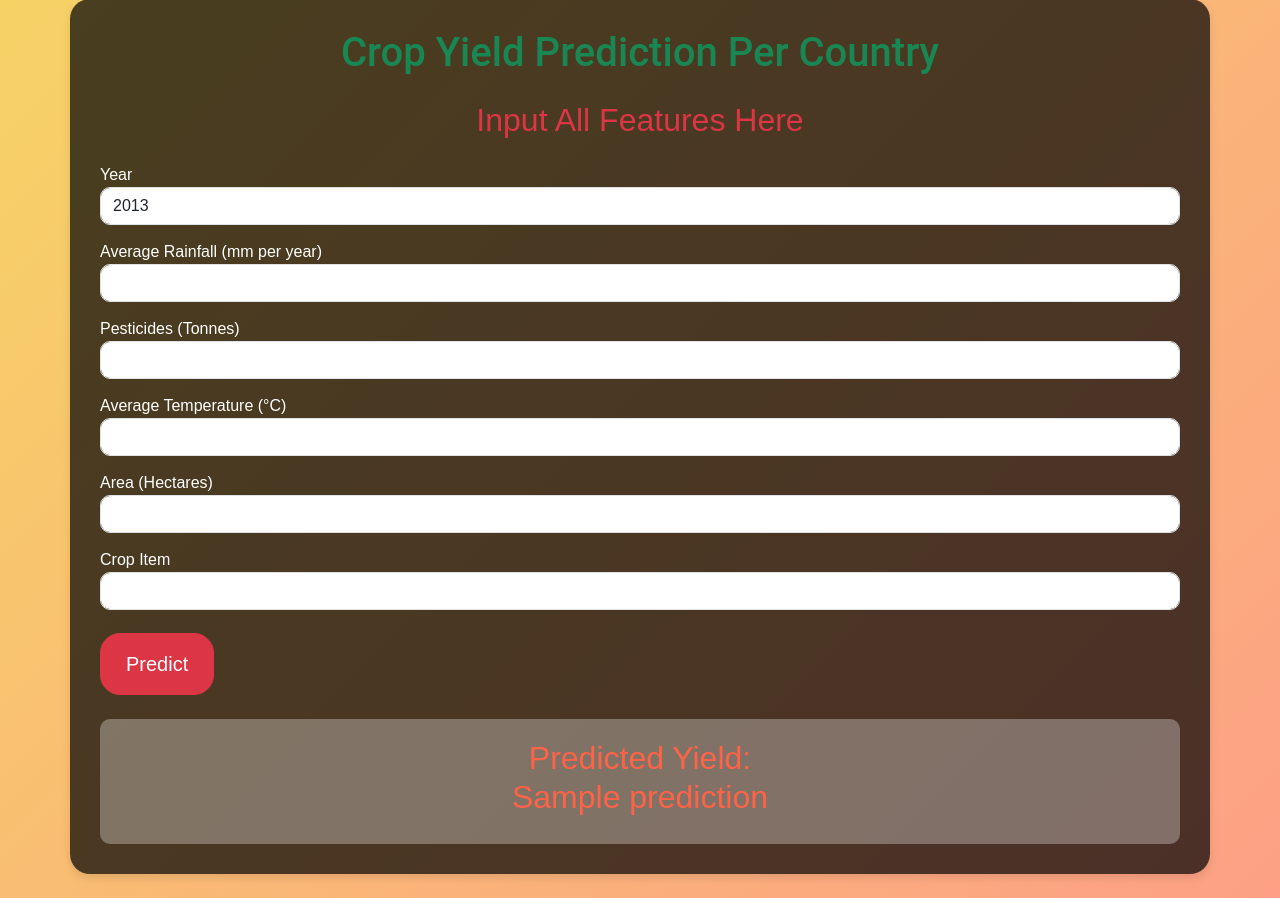
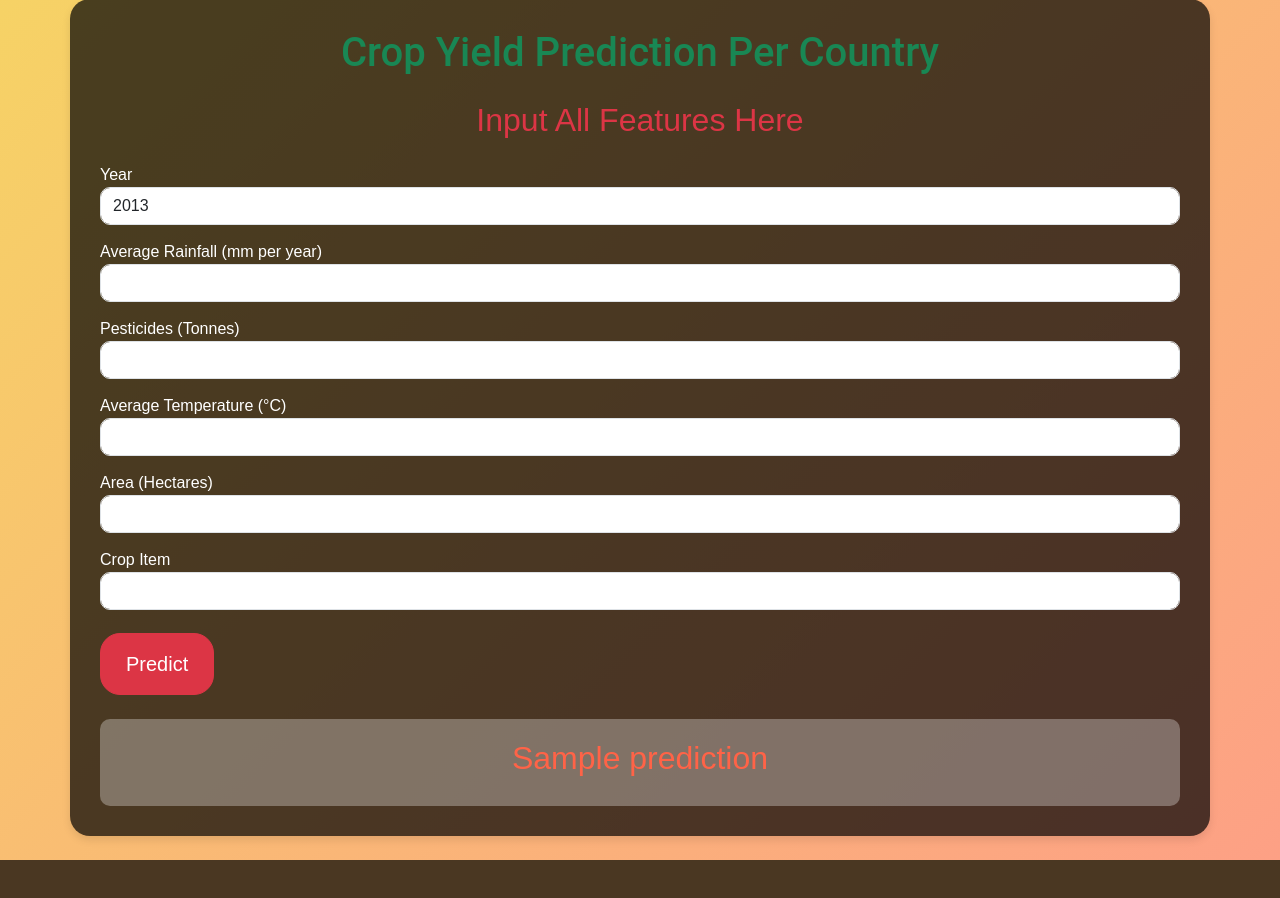
Before and after one commit to rjdecore/Machine-Learning-Project, a Flask app: template Crop_Yeild_project/templates/index.html in a window 1280 px wide. Shown: the part 25-923 px from the top of the page. After the commit the page ends 885 px from the top, so only its background shows below. Run offline with Flask 3, Linux system fonts and the light colour scheme; the template is opened without the code that fills it: most values are stand-ins (such as "Sample title", 1, 10 or a date in 2020); parts of the project's set-up code (start-up, migrations or seed data) failed here and were passed over.

Commit message:
Avoid duplicate crop-yield label and clarify input errors

```diff
--- a/Crop_Yeild_project/templates/index.html
+++ b/Crop_Yeild_project/templates/index.html
@@ -71,7 +71,7 @@
 
       {% if prediction %}
       <div class="prediction-result text-center mt-4">
-        <h2>Predicted Yield: <br>{{prediction}}</h2>
+        <h2>{{prediction}}</h2>
       </div>
       {% endif %}
     </div>
```
